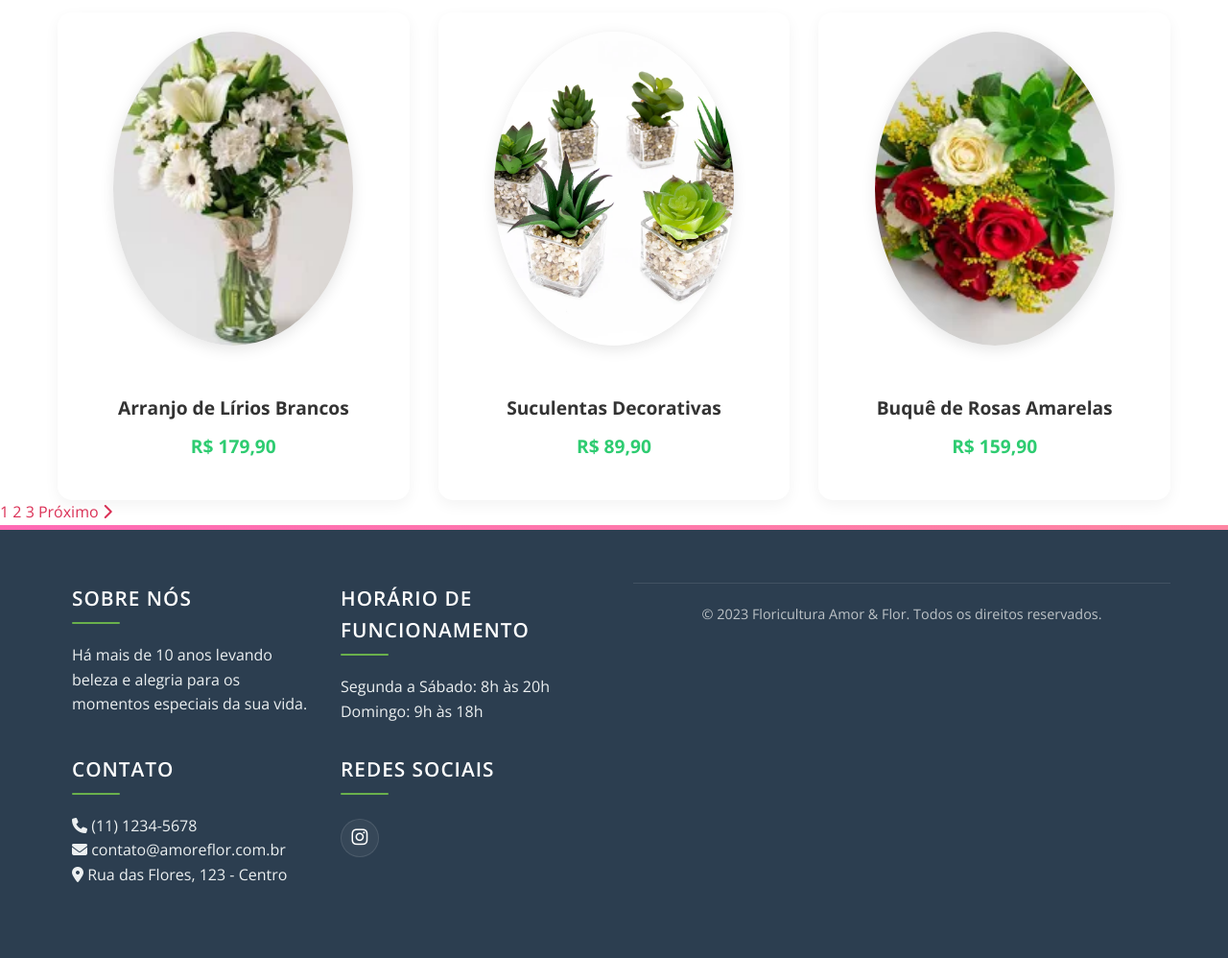
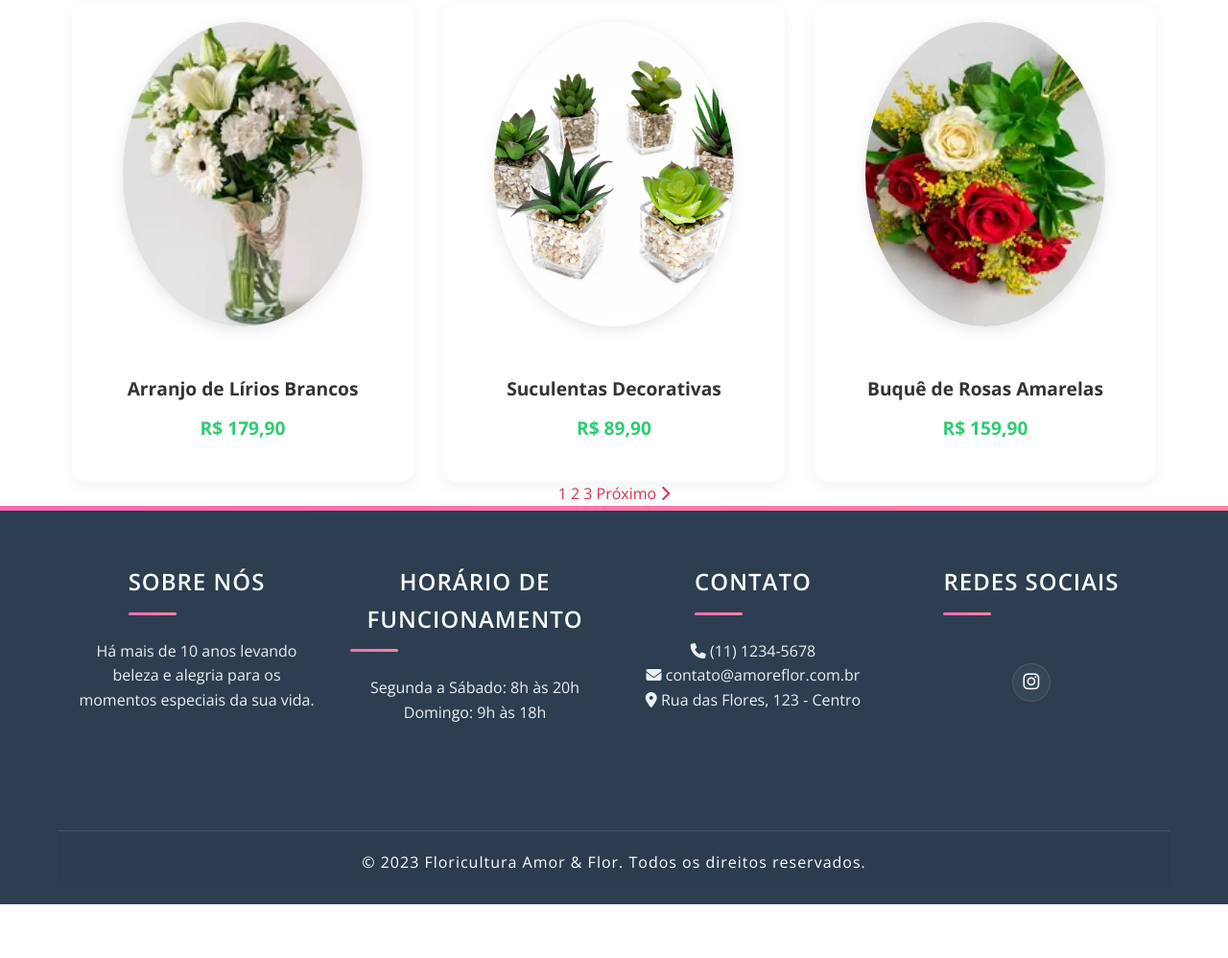
Before and after one commit to CauaMata14/site_responsivo, a plain HTML site: page produtos.html in a window 1280 px wide. Shown: the part 689-1687 px from the top of the page at 96% size. After the commit the page ends 1631 px from the top, so only its background shows below. Drawn offline with nearby package versions, Linux system fonts and the light colour scheme.

Commit message:
Atualiza index.html com novas informações

```diff
--- a/css/style-clean.css
+++ b/css/style-clean.css
@@ -669,6 +669,9 @@ a:hover {
 .main-content {
   margin-top: 80px;
   padding: 20px 0 0;
+  display: flex;
+  flex-direction: column;
+  align-items: center;
 }
 
 /* Hero Section */
@@ -1182,6 +1185,14 @@ a:hover {
   background: linear-gradient(90deg, #ff69b4, #ff85a2);
 }
 
+.featured-products {
+  margin-bottom: 40px;
+  display: flex;
+  flex-direction: column;
+  align-items: center;
+  text-align: center;
+}
+
 .products-grid {
   display: grid;
   grid-template-columns: repeat(auto-fill, minmax(280px, 1fr));
@@ -1277,6 +1288,10 @@ a:hover {
   padding: 80px 0 30px;
   position: relative;
   overflow: hidden;
+  background: #2c3e50;
+  color: #ecf0f1;
+  padding: 60px 0 20px;
+  font-family: 'Open Sans', sans-serif;
 }
 
 .footer::before {
@@ -1296,19 +1311,32 @@ a:hover {
   max-width: 1200px;
   margin: 0 auto;
   padding: 0 20px;
+  display: flex;
+  flex-wrap: wrap;
+  justify-content: center;
+  gap: 40px;
+  width: 100%;
+  max-width: 1200px;
 }
 
 .footer-section {
   flex: 1;
-  min-width: 200px;
+  min-width: 220px;
+  max-width: 350px;
+  margin-bottom: 30px;
+  padding: 0 20px;
+  display: flex;
+  flex-direction: column;
+  align-items: center;
+  text-align: center;
 }
 
 .footer-section h3 {
   color: #fff;
-  margin-bottom: 25px;
-  font-size: 1.5em;
+  font-size: 1.3rem;
+  margin-bottom: 20px;
   position: relative;
-  padding-bottom: 15px;
+  padding-bottom: 10px;
   font-weight: 600;
   text-transform: uppercase;
   letter-spacing: 1px;
@@ -1320,8 +1348,8 @@ a:hover {
   bottom: 0;
   left: 0;
   width: 50px;
-  height: 3px;
-  background: linear-gradient(90deg, #ff69b4, #ff85a2);
+  height: 2px;
+  background: #6ab04c;
   border-radius: 3px;
 }
 
@@ -2536,26 +2564,24 @@ a:hover {
 
 .footer-section h3 {
   color: #fff;
-  font-size: 1.3rem;
-  margin-bottom: 20px;
+  font-size: 1.5rem;
+  margin-bottom: 25px;
   position: relative;
-  padding-bottom: 10px;
-}
-
-.footer-section h3:after {
+  padding-bottom: 15px;
+  font-weight: 600;
+  text-transform: uppercase;
+  letter-spacing: 1px;
+}
+
+.footer-section h3::after {
   content: '';
   position: absolute;
+  bottom: 0;
   left: 0;
-  bottom: 0;
   width: 50px;
-  height: 2px;
-  background: #6ab04c;
-}
-
-.footer-section.about p {
-  color: #ecf0f1;
-  line-height: 1.6;
-  margin-bottom: 20px;
+  height: 3px;
+  background: linear-gradient(90deg, #ff69b4, #ff85a2);
+  border-radius: 3px;
 }
 
 .socials {
@@ -3038,10 +3064,13 @@ a:hover {
 
 .footer-bottom {
   text-align: center;
-  padding-top: 20px;
+  padding: 20px 0 10px 0;
   border-top: 1px solid rgba(255, 255, 255, 0.1);
-  color: #bdc3c7;
-  font-size: 0.9rem;
+  color: #fff;
+  font-size: 1rem;
+  width: 100%;
+  letter-spacing: 1px;
+  background: rgba(0,0,0,0.03);
 }
 
 /* Responsivo */
```
Also changed, not shown: js/main.js (+6 -13 lines).
